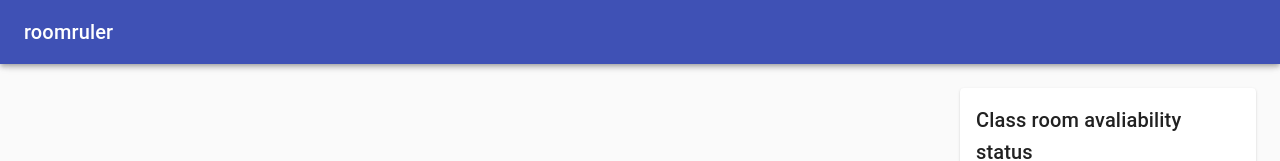
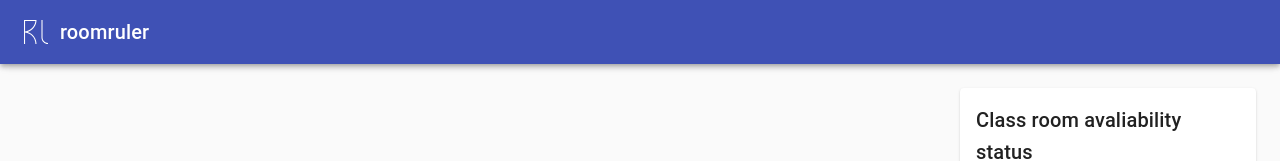
Before and after one commit to dm1sh/roomruler, a React (Vite) app in the folder apps/front/: page / in a window 1280 px wide. Shown: the top 161 px of the page. Built offline with nearby package versions, Linux system fonts and the light colour scheme; no server answers.

Commit message:
Addedlogotypes

```diff
--- a/apps/front/package.json
+++ b/apps/front/package.json
@@ -9,7 +9,8 @@
   "devDependencies": {
     "@types/react-dom": "^17.0.9",
     "typescript": "^4.4.2",
-    "vite": "^2.5.3"
+    "vite": "^2.5.3",
+    "vite-plugin-svgr": "^0.4.0"
   },
   "dependencies": {
     "@material-ui/core": "^4.12.3",
--- a/apps/front/src/components/BuildingPlan.tsx
+++ b/apps/front/src/components/BuildingPlan.tsx
@@ -4,6 +4,8 @@ import { useCallback } from "react";
 import { useRoomContext } from "../context";
 import { RoomDisplay } from "../types/room";
 import { Canvas } from "./Canvas";
+
+import {ReactComponent as Logotype} from './logo.svg'
 
 export type BuildingPlanProps = { width: number; height: number };
 
@@ -61,6 +63,8 @@ export const BuildingPlan = ({ width, height }: BuildingPlanProps) => {
     if (index >= 0) toggleFree(index + 1);
   };
 
+  if (state.map.length === 0) return <Logotype height="50vh" />
+
   return (
     <>
       <Canvas
--- a/apps/front/src/components/Header.tsx
+++ b/apps/front/src/components/Header.tsx
@@ -1,9 +1,24 @@
-import { AppBar, Toolbar, Typography } from "@material-ui/core";
+import {
+  AppBar,
+  IconButton,
+  Toolbar,
+  Typography,
+  SvgIcon,
+} from "@material-ui/core";
+
+import { ReactComponent as LogoIcon } from "./logo.svg";
 
 export const Header = () => (
   <AppBar>
     <Toolbar>
-      <Typography variant="h6">roomruler</Typography>
+      <IconButton edge="start" aria-label="logotype">
+        <SvgIcon>
+          <LogoIcon />
+        </SvgIcon>
+      </IconButton>
+      <Typography variant="h6">
+        roomruler
+      </Typography>
     </Toolbar>
   </AppBar>
 );
--- a/apps/front/tsconfig.json
+++ b/apps/front/tsconfig.json
@@ -3,7 +3,8 @@
   "compilerOptions": {
     "target": "es6",
     "module": "ESNext",
-    "jsx": "react-jsx"
+    "jsx": "react-jsx",
+    "types": ["vite-plugin-svgr/client"]
   },
   "include": ["src"],
   "references": [{ "path": "../../packages/messages/tsconfig.json" }]
--- a/apps/front/vite.config.js
+++ b/apps/front/vite.config.js
@@ -1,9 +1,10 @@
 import { defineConfig } from "vite";
+import svgrPlugin from "vite-plugin-svgr";
 
 export default defineConfig({
   esbuild: {
     jsxInject: `import React from "react"`,
   },
   optimizeDeps: { include: ["@roomruler/messages"] },
-
+  plugins: [svgrPlugin()],
 });
```
Also changed, not shown: apps/front/src/components/logo.svg (added).
